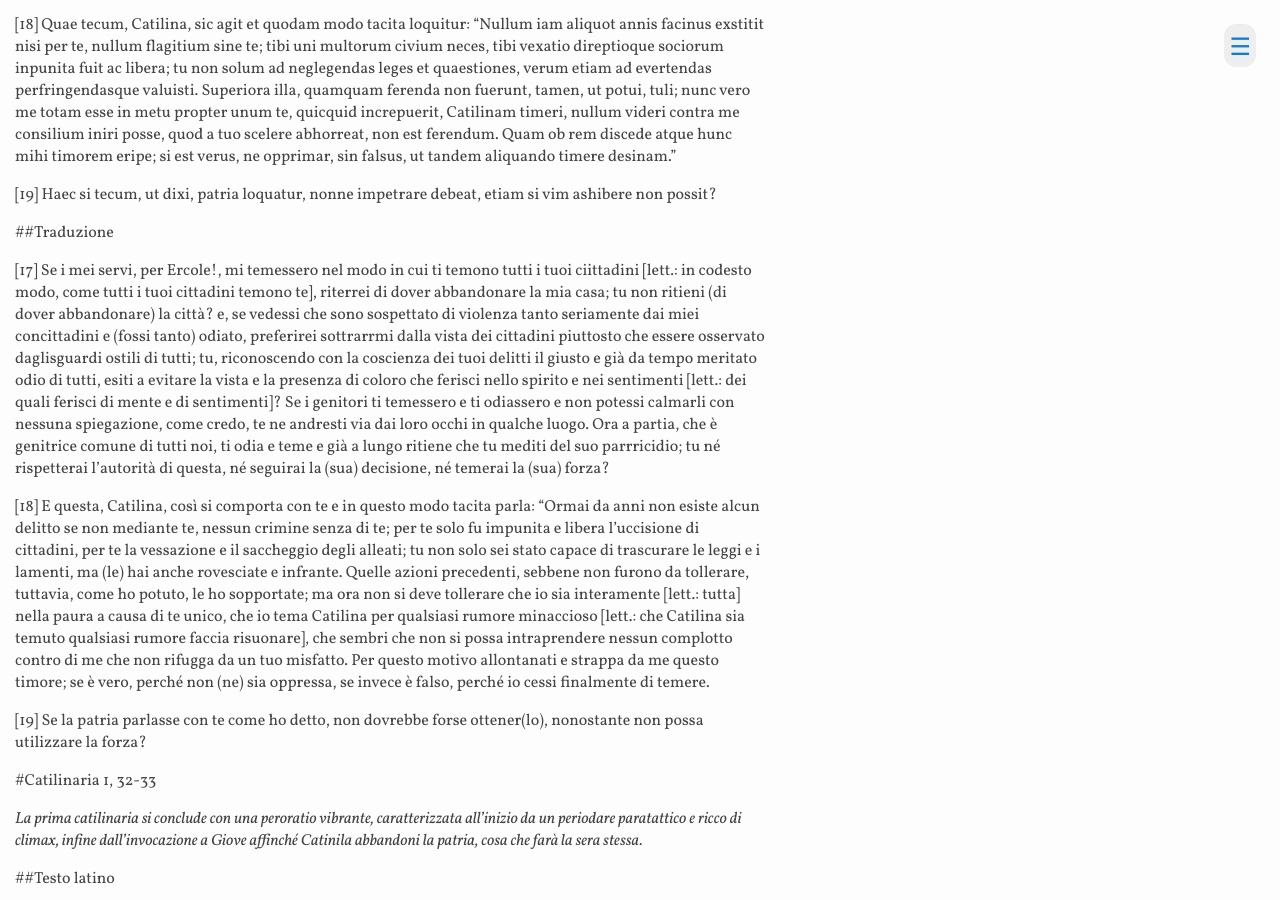
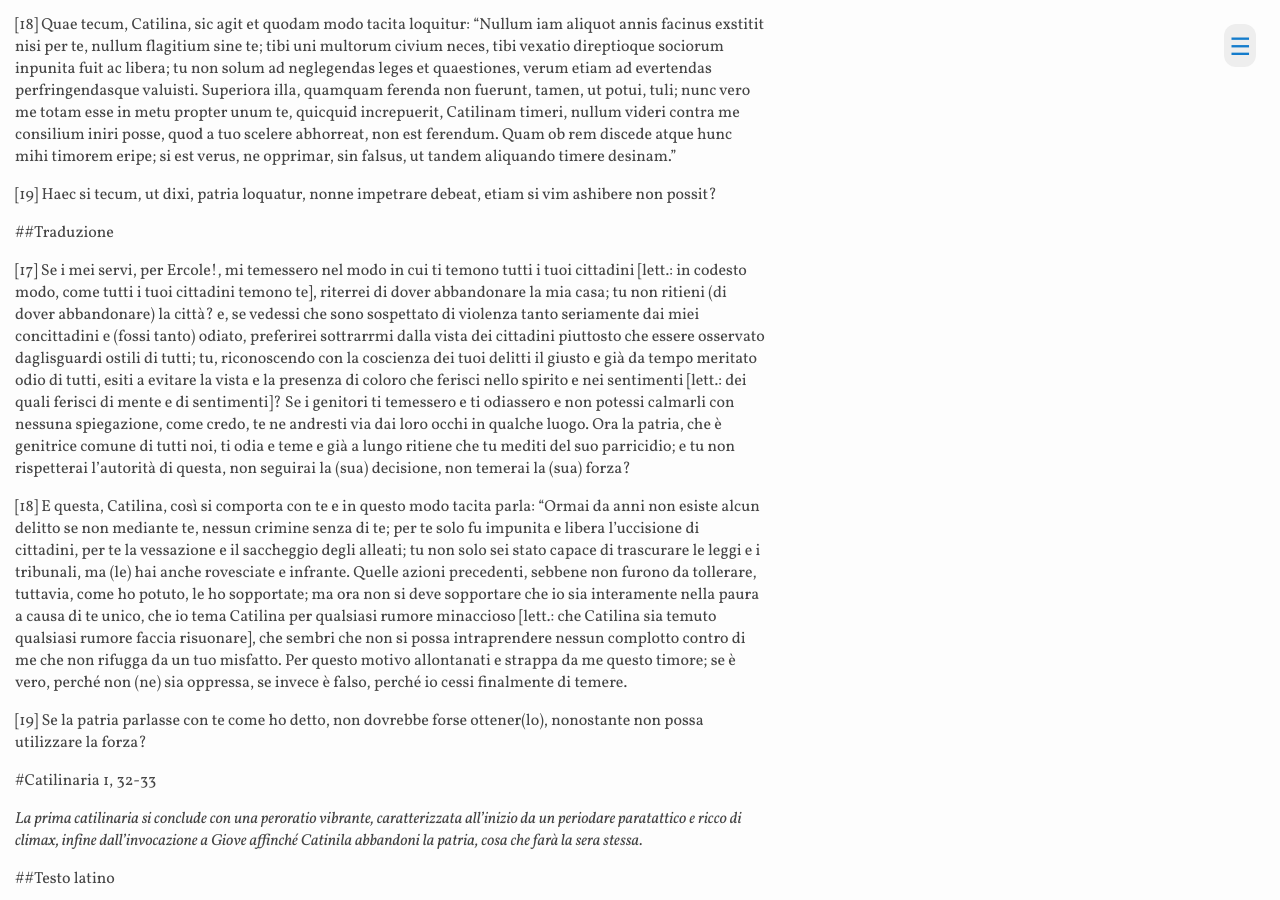
Before and after one commit to ProCicerone/ProCicerone.github.io, a Jekyll site: the page built from humanae/catilinaria.md, in a window 1280 px wide and 900 px high, scrolled down 2639 px. Built offline with Jekyll 4.4.1, drawn with Linux system fonts in a browser that asks for light colours.

Commit message:
corregge refusi

```diff
--- a/humanae/versioni/catilinaria2.md
+++ b/humanae/versioni/catilinaria2.md
@@ -12,15 +12,15 @@
 
 ##Traduzione
 
-[17] Se i mei servi, per Ercole!, mi temessero nel modo in cui ti temono tutti i tuoi ciittadini [lett.: in codesto modo, come tutti i tuoi cittadini temono te], riterrei di dover abbandonare la mia casa; tu non ritieni (di dover abbandonare) la città? e, se vedessi che sono sospettato di violenza tanto seriamente dai miei concittadini e (fossi tanto) odiato, preferirei sottrarrmi dalla vista dei cittadini piuttosto che essere osservato daglisguardi ostili di tutti; tu, riconoscendo con la coscienza dei tuoi delitti il giusto e già da tempo meritato odio di tutti, esiti a evitare la vista e la presenza di coloro  che ferisci nello spirito e nei sentimenti [lett.: dei quali ferisci di mente e di sentimenti]? Se i genitori ti temessero e ti odiassero e non potessi calmarli con nessuna spiegazione, come credo, te ne andresti via dai loro occhi in qualche luogo. Ora a partia, che è genitrice comune di tutti noi, ti odia e teme e già a lungo ritiene che tu mediti del suo parrricidio; tu né rispetterai l'autorità di questa, né seguirai la (sua) decisione, né temerai la (sua) forza?
+[17] Se i mei servi, per Ercole!, mi temessero nel modo in cui ti temono tutti i tuoi cittadini [lett.: in codesto modo, come tutti i tuoi cittadini temono te], riterrei di dover abbandonare la mia casa; tu non ritieni (di dover abbandonare) la città? e, se vedessi che sono sospettato di violenza tanto seriamente dai miei concittadini e (fossi tanto) odiato, preferirei sottrarrmi dalla vista dei cittadini piuttosto che essere osservato daglisguardi ostili di tutti; tu, riconoscendo con la coscienza dei tuoi delitti il giusto e già da tempo meritato odio di tutti, esiti a evitare la vista e la presenza di coloro che ferisci nello spirito e nei sentimenti [lett.: dei quali ferisci di mente e di sentimenti]? Se i genitori ti temessero e ti odiassero e non potessi calmarli con nessuna spiegazione, come credo, te ne andresti via dai loro occhi in qualche luogo. Ora la patria, che è genitrice comune di tutti noi, ti odia e teme e già a lungo ritiene che tu mediti del suo parricidio; e tu non rispetterai l'autorità di questa, non seguirai la (sua) decisione, non temerai la (sua) forza?
 
-[18] E questa, Catilina, così si comporta con te e in questo modo tacita parla: "Ormai da anni non esiste alcun delitto se non mediante te, nessun crimine senza di te; per te solo fu impunita e libera l'uccisione di cittadini, per te la vessazione e il saccheggio degli alleati; tu non solo sei stato capace di trascurare le leggi e i lamenti, ma (le) hai anche rovesciate e infrante. Quelle azioni precedenti, sebbene non furono da tollerare, tuttavia, come ho potuto, le ho sopportate; ma ora non si deve tollerare che io sia interamente [lett.: tutta] nella paura a causa di te unico, che io tema Catilina per qualsiasi rumore minaccioso [lett.: che Catilina sia temuto qualsiasi rumore faccia risuonare], che sembri che non si possa intraprendere nessun complotto contro di me che non rifugga da un tuo misfatto. Per questo motivo allontanati e strappa da me questo timore; se è vero, perché non (ne) sia oppressa, se invece è falso, perché io cessi finalmente di temere.
+[18] E questa, Catilina, così si comporta con te e in questo modo tacita parla: "Ormai da anni non esiste alcun delitto se non mediante te, nessun crimine senza di te; per te solo fu impunita e libera l'uccisione di cittadini, per te la vessazione e il saccheggio degli alleati; tu non solo sei stato capace di trascurare le leggi e i tribunali, ma (le) hai anche rovesciate e infrante. Quelle azioni precedenti, sebbene non furono da tollerare, tuttavia, come ho potuto, le ho sopportate; ma ora non si deve sopportare che io sia interamente nella paura a causa di te unico, che io tema Catilina per qualsiasi rumore minaccioso [lett.: che Catilina sia temuto qualsiasi rumore faccia risuonare], che sembri che non si possa intraprendere nessun complotto contro di me che non rifugga da un tuo misfatto. Per questo motivo allontanati e strappa da me questo timore; se è vero, perché non (ne) sia oppressa, se invece è falso, perché io cessi finalmente di temere.
 
 [19] Se la patria parlasse con te come ho detto, non dovrebbe forse ottener(lo), nonostante non possa utilizzare la forza?
 
 <div class="foot-wrapper">
 <ol>
-    <li id="ft-6">mei, me: figura etimologica considerabile come poliptoto</li>
+    <li id="ft-6">*mei, me*: ad essere precisi è una figura etimologica poiché il primo è un aggettivo e il secondo un pronome, tuttavia il discrimine con il poliptoto è tanto labile da poterla considerare tale.</li>
     <li id="ft-7">te tui: figura etimologica (v.s.)</li>
     <li id="ft-8">te tui: figura etimologica (v.s.)</li>
 </ol>
```
